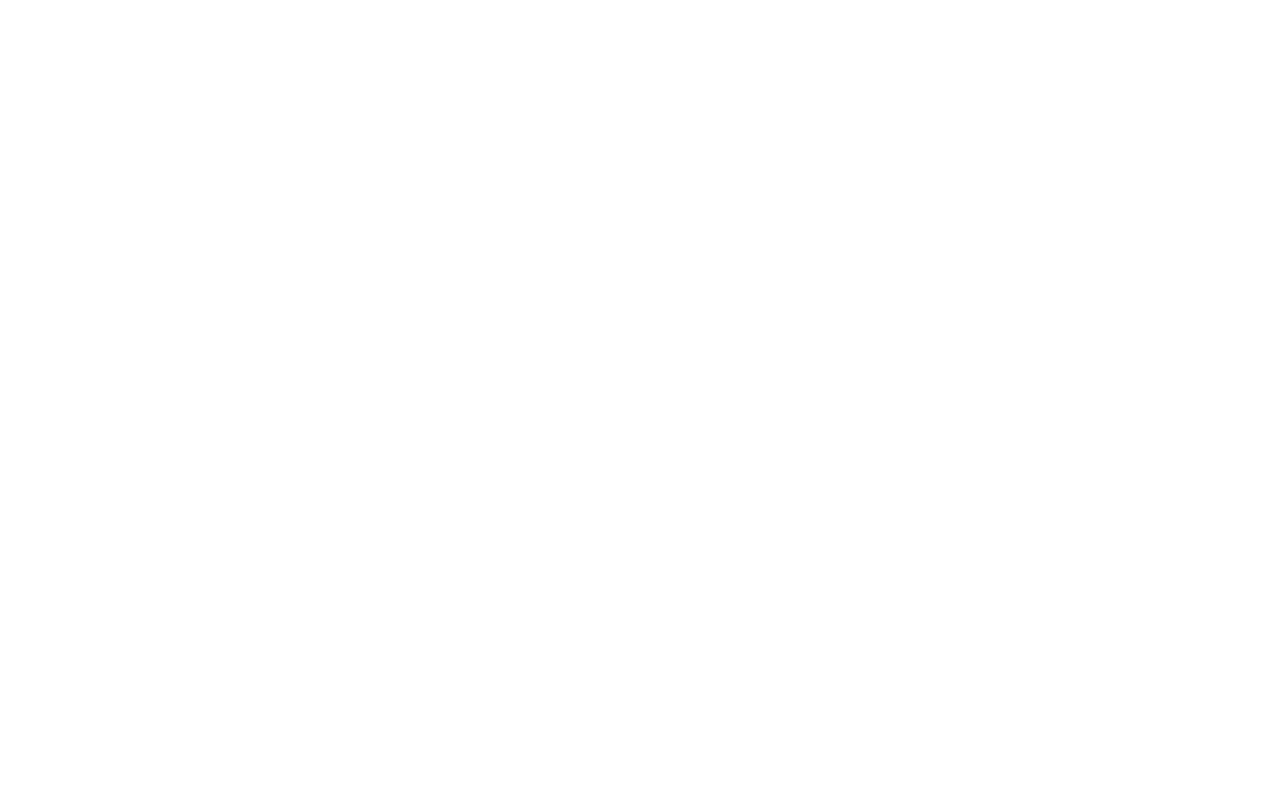
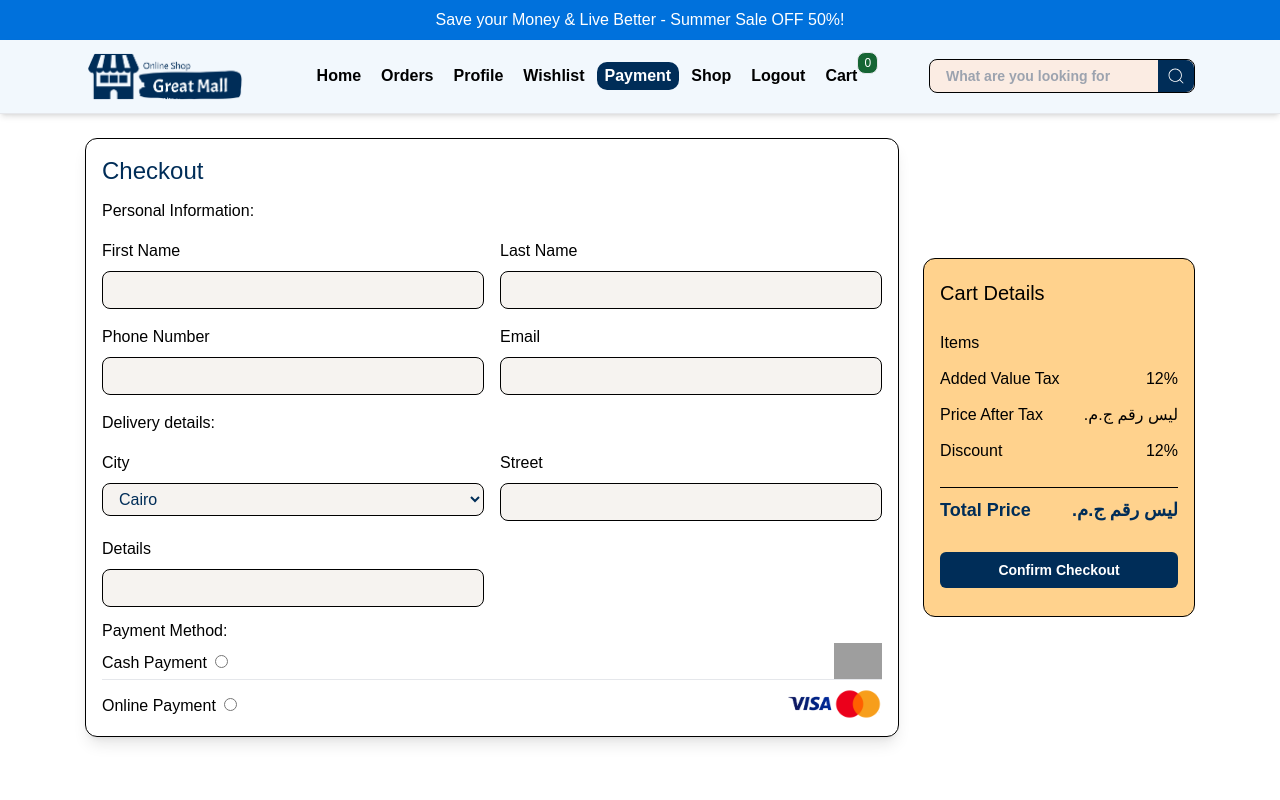
Before and after one commit to AhmedAhmed00/E-commerce, a React (Vite) app: page /payment in a window 1280 px wide. Before the commit this address had no page. Shown: the top 800 px of the page. Built offline with nearby package versions, Linux system fonts and the light colour scheme; no server answers; sample sign-in values are in the browser's storage; grey boxes are pictures that could not be loaded; a web font is replaced by a local one.

Commit message:
paymentLink

```diff
--- a/src/App.jsx
+++ b/src/App.jsx
@@ -7,7 +7,6 @@
 import ScrollToTop from './Components/ScrollToTop';
 import ProtectedRoute from './Components/ProtectedRoute';
 import ProductDetails from './features/Products/ProductDetails';
-import Payment from './features/Payment/Payment';
 import Order from './features/Payment/Order';
 import CreatedOrderProvider from './Context/CreatedOrderContext';
 import SelectedOrder from './features/Orders/SelectedOrder';
@@ -30,6 +29,7 @@
 const Verify = lazy(() => import('./features/authentication/Verify'))
 const Orders = lazy(() => import('./features/Orders/Orders'))
 const Profile = lazy(() => import('./Pages/Profile'))
+const Payment = lazy(() => import('./features/Payment/Payment'))
 const ShoppingCart = lazy(() => import('./features/cart/ShoppingCart'))
 
 
@@ -81,6 +81,7 @@
 
 
 
+                    <Route path='payment' element={<ProtectedRoute><Payment /></ProtectedRoute>} />
                     <Route path='whishlist' element={<ProtectedRoute><Wishlist /></ProtectedRoute>} />
                     <Route path='profile' element={<ProtectedRoute><Profile /> </ProtectedRoute>} >
                       <Route index element={<Navigate to={'personalinformation'} />} />
--- a/src/Components/NavLinks.jsx
+++ b/src/Components/NavLinks.jsx
@@ -23,6 +23,7 @@
                 <NavLink className='nav-item' to={'/allorders'}>Orders</NavLink>
                 <NavLink className='nav-item' to={'/profile'}>Profile</NavLink>
                 <NavLink className='nav-item' to={'/whishlist'}>Wishlist</NavLink>
+                <NavLink className='nav-item' to={'/payment'}>Payment</NavLink>
                 <NavLink className='nav-item' to={'/shop'}>Shop</NavLink>
                 <NavLink className='nav-item' to='' onClick={() => { logout(); }}>Logout</NavLink>
                 <NavLink to={'/cart'} className='nav-item relative '>
@@ -33,6 +34,7 @@
               px-1.5 py-0.5  text-white  border
      ">{isLoading ? "..." : isError ? 0 : numOfCartItems} </span>
                 </NavLink>
+
             </> :
                 <>
                     <NavLink className='nav-item' to={'/home'}>Home</NavLink>
--- a/src/features/Payment/Payment.jsx
+++ b/src/features/Payment/Payment.jsx
@@ -18,7 +18,7 @@
 
         <>
 
-            <div className='flex xs:flex-col lg:flex-row justify-between items-center gap-6  '>
+            <div className='flex xs:flex-col lg:flex-row justify-between container py-6 items-center gap-6  '>
                 <CheckoutForm addCashOrder={addCashOrder} addOnlineOrder={addOnlineOrder} />
                 <PayDetails >
                     <Button isLoading={(cashLoading === 'pending' || onlineLoading === 'pending')} type={"submit"} formId={"checkoutForm"} styles={'px-2 py-2 w-full mt-4 text-white font-bold bg-primary '} textContent={"Confirm Checkout"} />
```
